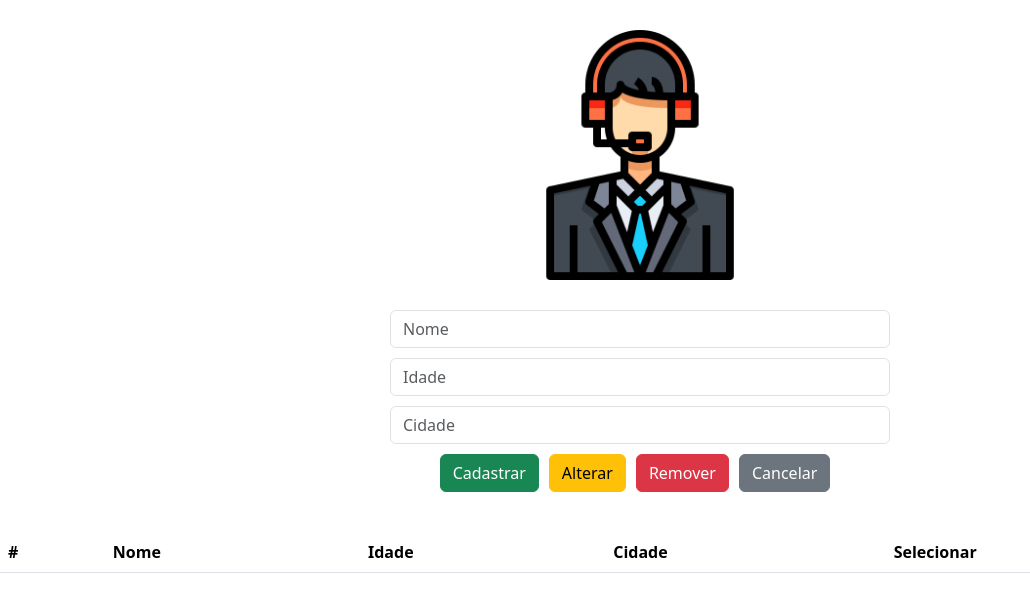
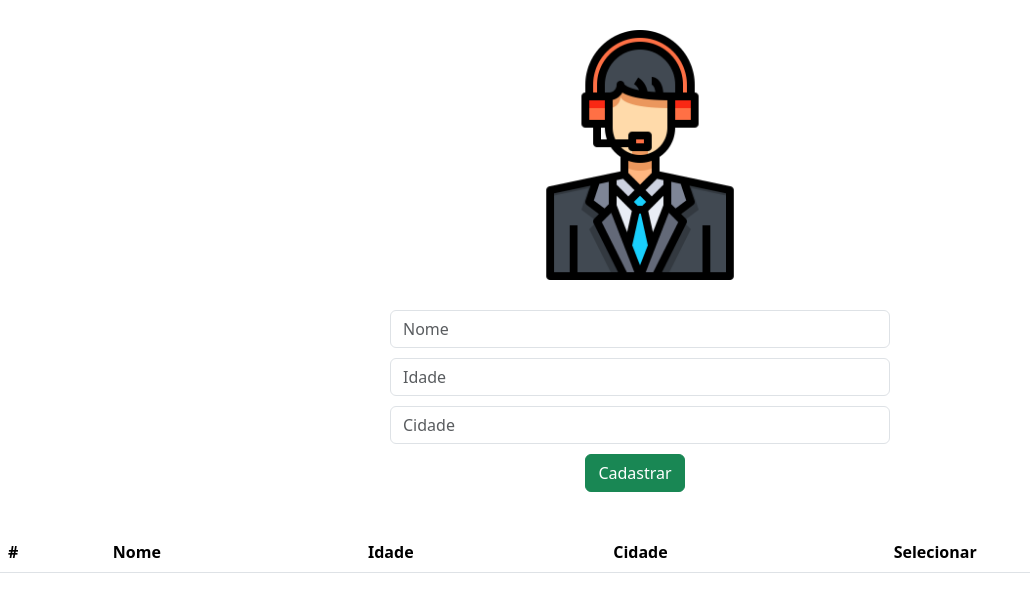
Before and after one commit to sergiocainzo/api-front, an Angular app in the folder front/: page / in a window 1280 px wide. Shown: the top 612 px of the page, without its empty margins (0-1030 px from the left). Built offline with nearby package versions, Linux system fonts and the light colour scheme.

Commit message:
Visibilidade dos botões

```diff
--- a/front/src/app/principal/principal.component.html
+++ b/front/src/app/principal/principal.component.html
@@ -5,10 +5,13 @@
   <input type="number" placeholder="Idade" class="form-control" />
   <input type="text" placeholder="Cidade" class="form-control" />
 
-  <input type="button" value="Cadastrar" class="btn btn-success"/>
-  <input type="button" value="Alterar" class="btn btn-warning"/>
-  <input type="button" value="Remover" class="btn btn-danger"/>
-  <input type="button" value="Cancelar" class="btn btn-secondary"/>
+  @if(btnCadastro){
+  <input type="button" value="Cadastrar" class="btn btn-success" />
+  }@else if (!btnCadastro) {
+  <input type="button" value="Alterar" class="btn btn-warning" />
+  <input type="button" value="Remover" class="btn btn-danger" />
+  <input type="button" value="Cancelar" class="btn btn-secondary" />
+  }
 </form>
 
 <table class="table">
@@ -22,9 +25,5 @@
     </tr>
   </thead>
 
-  <tbody>
-
-  </tbody>
-
-
+  <tbody></tbody>
 </table>
--- a/front/src/app/principal/principal.component.ts
+++ b/front/src/app/principal/principal.component.ts
@@ -8,4 +8,9 @@ import { Component } from '@angular/core';
 })
 export class PrincipalComponent {
 
+  // Variável para visibilidade dos botões
+  btnCadastro:boolean = true;
+
+
+
 }
```
